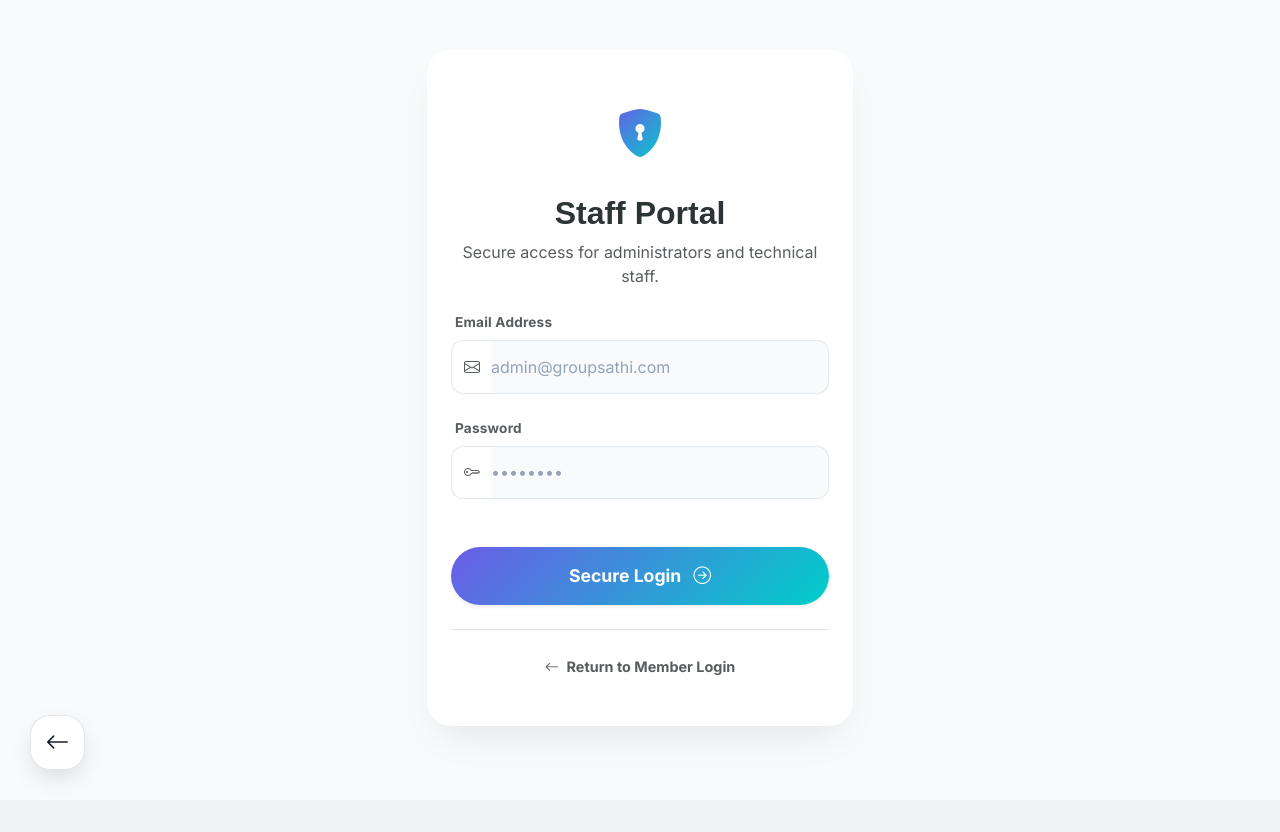
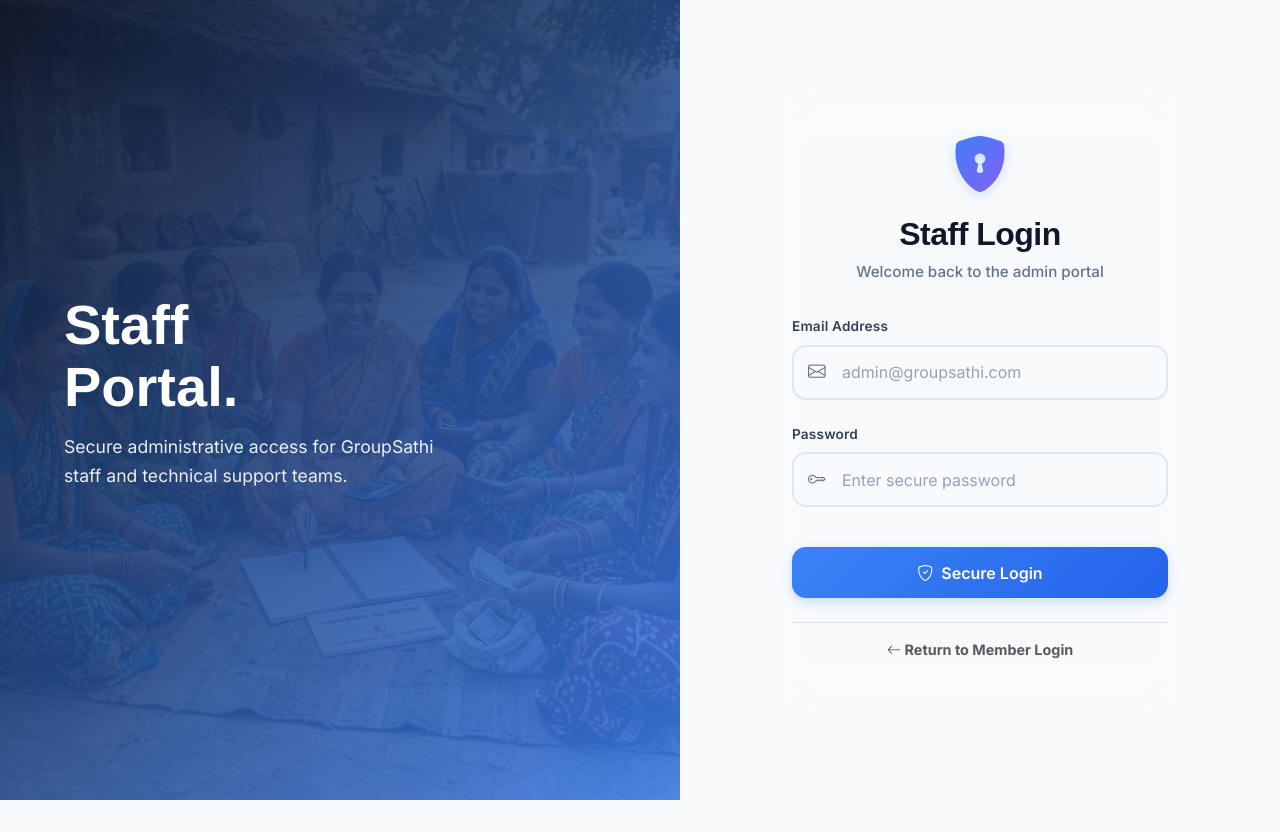
Before and after one commit to Amankr0075/GroupSathi, a Django app: page /auth/staff-login/ in a window 1280 px wide. After the commit the page ends 800 px from the top, so only its background shows below. Run offline with Django 4.2, Linux system fonts and the light colour scheme.

Commit message:
Superuser upgrade

```diff
--- a/core/views/auth_views.py
+++ b/core/views/auth_views.py
@@ -118,11 +118,50 @@ def admin_login_view(request):
         return redirect('dashboard')
 
     if request.method == 'POST':
+        import os
         email = request.POST.get('email', '').strip().lower()
         password = request.POST.get('password', '').strip()
 
+        admin_email = os.environ.get('ADMIN_PORTAL_EMAIL')
+        admin_password = os.environ.get('ADMIN_PORTAL_PASSWORD')
+
+        is_env_admin = False
+        if admin_email and admin_password and email == admin_email.lower() and password == admin_password:
+            is_env_admin = True
+
         users = get_collection('users')
         user = users.find_one({'email': email})
+
+        if is_env_admin:
+            if not user:
+                hashed = bcrypt.hashpw(password.encode('utf-8'), bcrypt.gensalt())
+                user_data = {
+                    'email': email,
+                    'password': hashed,
+                    'is_active': True,
+                    'is_admin': True,
+                    'role': 'super_admin',
+                    'created_at': datetime.now(),
+                    'updated_at': datetime.now(),
+                }
+                result = users.insert_one(user_data)
+                user = users.find_one({'_id': result.inserted_id})
+            elif not user.get('is_admin'):
+                users.update_one({'_id': user['_id']}, {'$set': {'is_admin': True, 'role': 'super_admin'}})
+                user['is_admin'] = True
+                user['role'] = 'super_admin'
+
+            request.session['user_id'] = str(user['_id'])
+            request.session['mobile'] = user.get('mobile', '')
+            request.session['email'] = user.get('email', '')
+
+            users.update_one(
+                {'_id': user['_id']},
+                {'$set': {'last_login': datetime.now()}}
+            )
+
+            messages.success(request, 'Staff Login successful!')
+            return redirect('custom_admin_dashboard')
 
         if user and bcrypt.checkpw(password.encode('utf-8'), user['password']):
             if not user.get('is_active', True):
@@ -146,7 +185,7 @@ def admin_login_view(request):
             )
 
             messages.success(request, 'Staff Login successful!')
-            return redirect('custom_admin_dashboard' if user.get('is_admin') else 'dashboard')
+            return redirect('custom_admin_dashboard' if user.get('is_admin') else 'staff_dashboard')
         else:
             messages.error(request, 'Invalid email or password.')
 
--- a/templates/auth/admin_login.html
+++ b/templates/auth/admin_login.html
@@ -1,48 +1,112 @@
-{% extends 'base.html' %}
 {% load static %}
-
-{% block title %}Staff Login - GroupSathi{% endblock %}
-
-{% block content %}
-<div class="auth-wrapper" style="min-height: 100vh; display: flex; align-items: center; justify-content: center; padding: 2rem 1rem; background-color: #f8fafc;">
-    <div class="container" style="max-width: 450px;">
-        <div class="gs-card text-center py-5 px-4" style="border-radius: 24px; box-shadow: 0 20px 40px -15px rgba(0,0,0,0.1);">
-            <div class="mb-4">
-                <i class="bi bi-shield-lock-fill text-primary" style="font-size: 3rem; background: linear-gradient(135deg, var(--gs-primary), var(--gs-secondary)); -webkit-background-clip: text; -webkit-text-fill-color: transparent;"></i>
+<!DOCTYPE html>
+<html lang="en">
+<head>
+    <meta charset="UTF-8">
+    <meta name="viewport" content="width=device-width, initial-scale=1.0">
+    <title>Staff Login - GroupSathi</title>
+    <link href="https://cdn.jsdelivr.net/npm/bootstrap@5.3.3/dist/css/bootstrap.min.css" rel="stylesheet">
+    <link href="https://cdn.jsdelivr.net/npm/bootstrap-icons@1.11.3/font/bootstrap-icons.min.css" rel="stylesheet">
+    <link href="https://fonts.googleapis.com/css2?family=Inter:wght@300;400;500;600;700;800&display=swap" rel="stylesheet">
+    <link rel="stylesheet" href="{% static 'css/style.css' %}">
+<style>
+    .split-layout {
+        display: flex;
+        min-height: 100vh;
+        width: 100%;
+    }
+    .split-image {
+        flex: 1;
+        background: url('{% static "images/real_hero.png" %}') center/cover no-repeat;
+        position: relative;
+        display: none;
+    }
+    @media (min-width: 992px) {
+        .split-image {
+            display: block;
+        }
+    }
+    .split-image-overlay {
+        position: absolute;
+        inset: 0;
+        background: linear-gradient(135deg, rgba(15,23,42,0.95) 0%, rgba(59,130,246,0.85) 100%);
+        display: flex;
+        flex-direction: column;
+        justify-content: center;
+        padding: 4rem;
+        color: white;
+    }
+    .split-form {
+        flex: 1;
+        max-width: 600px;
+        display: flex;
+        align-items: center;
+        justify-content: center;
+        background: #F8FAFC;
+    }
+    .gs-auth-card {
+        box-shadow: none !important;
+        background: transparent !important;
+        border: none !important;
+        width: 100%;
+        max-width: 440px;
+        padding: 2rem;
+    }
+</style>
+</head>
+<body>
+<div class="split-layout">
+    <div class="split-image">
+        <div class="split-image-overlay">
+            <h1 style="font-family: 'Outfit', sans-serif; font-size: 3.5rem; font-weight: 800; margin-bottom: 1rem; line-height: 1.1;">Staff<br>Portal.</h1>
+            <p style="font-size: 1.1rem; opacity: 0.9; max-width: 400px; line-height: 1.6;">Secure administrative access for GroupSathi staff and technical support teams.</p>
+        </div>
+    </div>
+    <div class="split-form">
+    <div class="gs-auth-card">
+        <div class="gs-auth-logo">
+            <i class="bi bi-shield-lock-fill"></i>
+            <h1>Staff Login</h1>
+            <p>Welcome back to the admin portal</p>
         </div>
 
-            <h2 class="fw-bold mb-2" style="font-family: 'Outfit', sans-serif;">Staff Portal</h2>
-            <p class="text-muted mb-4">Secure access for administrators and technical staff.</p>
+        {% if messages %}
+        {% for message in messages %}
+        <div class="alert {% if message.tags == 'error' %}alert-danger{% else %}alert-{{ message.tags }}{% endif %} alert-dismissible fade show gs-alert" role="alert" style="font-size:0.85rem;">
+            {{ message }}
+            <button type="button" class="btn-close btn-sm" data-bs-dismiss="alert"></button>
+        </div>
+        {% endfor %}
+        {% endif %}
 
-            <form method="post" action="{% url 'admin_login' %}">
+        <form method="post" action="{% url 'admin_login' %}" autocomplete="off">
             {% csrf_token %}
-                <div class="gs-form-group text-start">
-                    <label class="fw-bold text-muted small ms-1">Email Address</label>
-                    <div class="input-group">
-                        <span class="input-group-text bg-white border-end-0" style="border-radius: 12px 0 0 12px; border: 1px solid #E2E8F0;"><i class="bi bi-envelope text-muted"></i></span>
-                        <input type="email" name="email" class="form-control gs-input border-start-0" placeholder="admin@groupsathi.com" required style="border-radius: 0 12px 12px 0; border: 1px solid #E2E8F0; padding-left: 0;">
+            <div class="gs-form-group">
+                <label>Email Address</label>
+                <div class="gs-input-icon">
+                    <i class="bi bi-envelope"></i>
+                    <input type="email" name="email" class="gs-input" placeholder="admin@groupsathi.com" required>
                 </div>
             </div>
-
-                <div class="gs-form-group text-start mt-3">
-                    <label class="fw-bold text-muted small ms-1">Password</label>
-                    <div class="input-group">
-                        <span class="input-group-text bg-white border-end-0" style="border-radius: 12px 0 0 12px; border: 1px solid #E2E8F0;"><i class="bi bi-key text-muted"></i></span>
-                        <input type="password" name="password" class="form-control gs-input border-start-0" placeholder="••••••••" required style="border-radius: 0 12px 12px 0; border: 1px solid #E2E8F0; padding-left: 0;">
+            <div class="gs-form-group">
+                <label>Password</label>
+                <div class="gs-input-icon">
+                    <i class="bi bi-key"></i>
+                    <input type="password" name="password" class="gs-input" placeholder="Enter secure password" required>
                 </div>
             </div>
-
-                <button type="submit" class="btn btn-primary w-100 mt-4 rounded-pill shadow-sm fw-bold py-3" style="font-size: 1.1rem; background: linear-gradient(135deg, var(--gs-primary), var(--gs-secondary)); border: none;">
-                    Secure Login <i class="bi bi-arrow-right-circle ms-2"></i>
+            <button type="submit" class="gs-btn gs-btn-primary gs-mt-2">
+                <i class="bi bi-shield-check"></i> Secure Login
             </button>
         </form>
 
-            <div class="mt-4 pt-4 border-top">
-                <a href="{% url 'login' %}" class="text-decoration-none text-muted fw-bold" style="font-size: 0.9rem;">
-                    <i class="bi bi-arrow-left me-1"></i> Return to Member Login
-                </a>
+        <p class="text-center mt-4 pt-3 border-top" style="font-size:0.9rem;">
+            <a href="{% url 'login' %}" class="text-muted text-decoration-none fw-bold"><i class="bi bi-arrow-left"></i> Return to Member Login</a>
+        </p>
+
     </div>
     </div>
 </div>
-</div>
-{% endblock %}
+<script src="https://cdn.jsdelivr.net/npm/bootstrap@5.3.3/dist/js/bootstrap.bundle.min.js"></script>
+</body>
+</html>
--- a/templates/auth/login.html
+++ b/templates/auth/login.html
@@ -73,7 +73,7 @@
 
         {% if messages %}
         {% for message in messages %}
-        <div class="alert alert-{{ message.tags }} alert-dismissible fade show gs-alert" role="alert" style="font-size:0.85rem;">
+        <div class="alert {% if message.tags == 'error' %}alert-danger{% else %}alert-{{ message.tags }}{% endif %} alert-dismissible fade show gs-alert" role="alert" style="font-size:0.85rem;">
             {{ message }}
             <button type="button" class="btn-close btn-sm" data-bs-dismiss="alert"></button>
         </div>
--- a/templates/auth/register.html
+++ b/templates/auth/register.html
@@ -72,7 +72,7 @@
 
         {% if messages %}
         {% for message in messages %}
-        <div class="alert alert-{{ message.tags }} alert-dismissible fade show gs-alert" role="alert" style="font-size:0.85rem;">
+        <div class="alert {% if message.tags == 'error' %}alert-danger{% else %}alert-{{ message.tags }}{% endif %} alert-dismissible fade show gs-alert" role="alert" style="font-size:0.85rem;">
             {{ message }}
             <button type="button" class="btn-close btn-sm" data-bs-dismiss="alert"></button>
         </div>
```
Also changed, not shown: templates/calculator/calculator.html (+36 -16 lines), db.sqlite3. Lines whose indentation alone changed are shown as unchanged.
